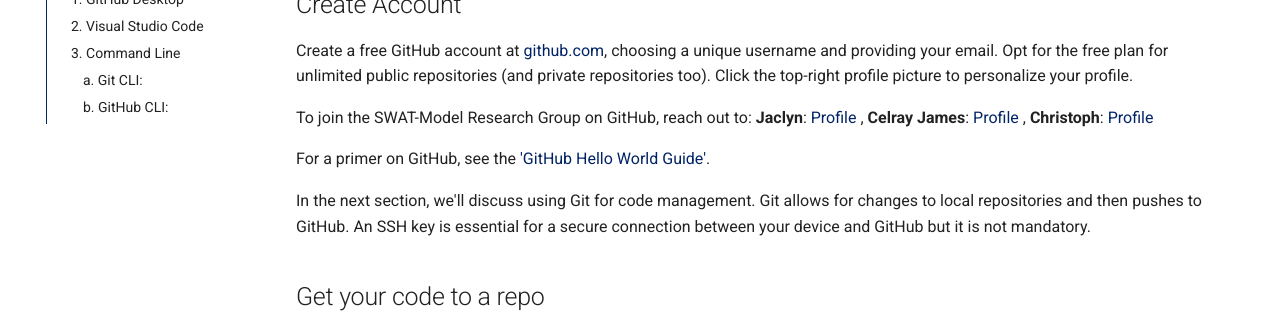
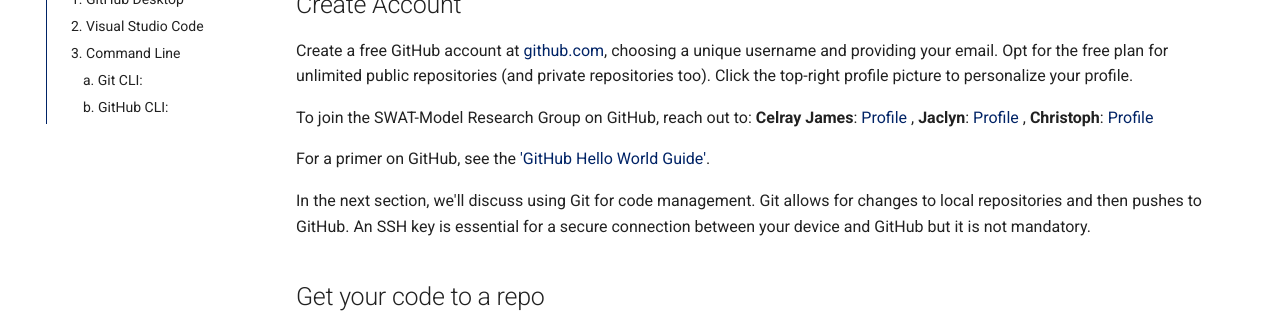
Before and after one commit to swat-model/swat-model.github.io, an MkDocs documentation site: the page built from docs/setup.md, in a window 1280 px wide and 900 px high. Shown: the part 241-554 px from the top of the window. Built offline with MkDocs 1.6.1 and Material for MkDocs 9.7.7, drawn with Linux system fonts in a browser that asks for light colours; part of the change alters nothing that is shown.

```diff
--- a/docs/setup.md
+++ b/docs/setup.md
@@ -3,9 +3,9 @@
 Create a free GitHub account at [github.com](https://github.com/), choosing a unique username and providing your email. Opt for the free plan for unlimited public repositories (and private repositories too). Click the top-right profile picture to personalize your profile.
 
 To join the SWAT-Model Research Group on GitHub, reach out to:
-**Jaclyn**: [Profile](#)
-, **Celray James**: [Profile](https://github.com/celray)
-, **Christoph**: [Profile](#)
+**Celray James**: [Profile](https://github.com/celray)
+, **Jaclyn**: [Profile](https://github.com/jaclynt)
+, **Christoph**: [Profile](https://github.com/chrisschuerz)
 
 For a primer on GitHub, see the ['GitHub Hello World Guide'](https://guides.github.com/activities/hello-world/).
 
```
